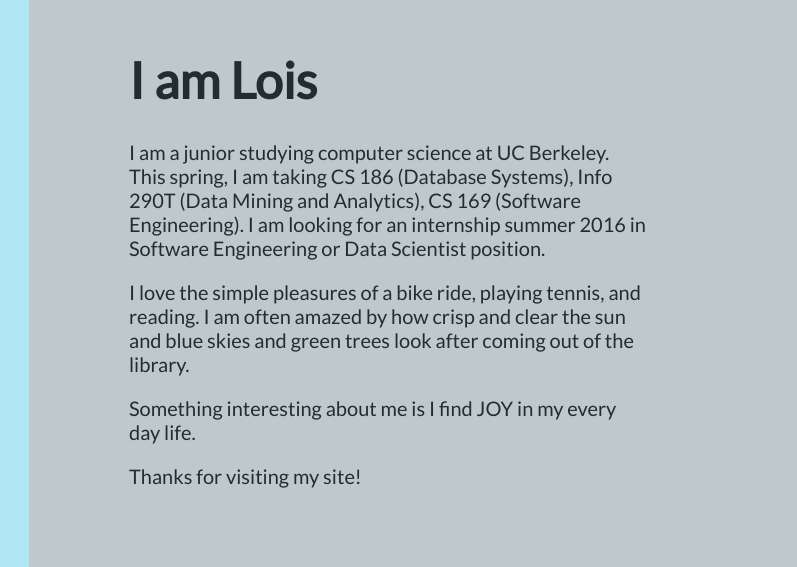
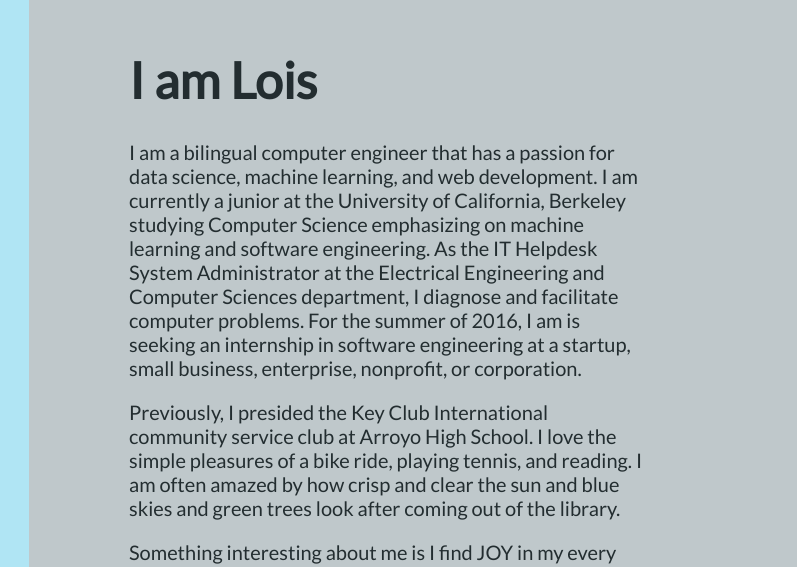
Before and after one commit to loisbho/loisbho.github.io, a plain HTML site: page about.html in a window 1280 px wide. Shown: the top 567 px of the page, 483-1280 px from the left. Drawn offline with Linux system fonts and the light colour scheme.

Commit message:
updated my about description

```diff
--- a/about.html
+++ b/about.html
@@ -49,8 +49,12 @@
                 I am Lois
             </div>
             <div class="text">
-                I am a junior studying computer science at UC Berkeley.  This spring, I am taking CS 186 (Database Systems), Info 290T (Data Mining and Analytics), CS 169 (Software Engineering).  I am looking for an internship summer 2016 in Software Engineering or Data Scientist position.
+                I am a bilingual computer engineer that has a passion for data science, machine learning, and web development. I am currently a junior at the University of California, Berkeley studying Computer Science emphasizing on machine learning and software engineering. As the IT Helpdesk System Administrator at the Electrical Engineering and Computer Sciences department, I diagnose and facilitate computer problems.
+
+                For the summer of 2016, I am is seeking an internship in software engineering at a startup, small business, enterprise, nonprofit, or corporation.
                 <p>
+
+                Previously, I presided the Key Club International community service club at Arroyo High School.
                     I love the simple pleasures of a bike ride, playing tennis, and reading.
                     I am often amazed by how crisp and clear the sun and blue skies and green trees look after coming out of the library.
                 </p>
```
